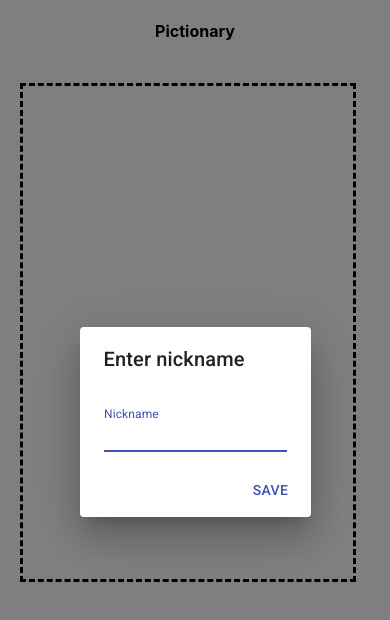
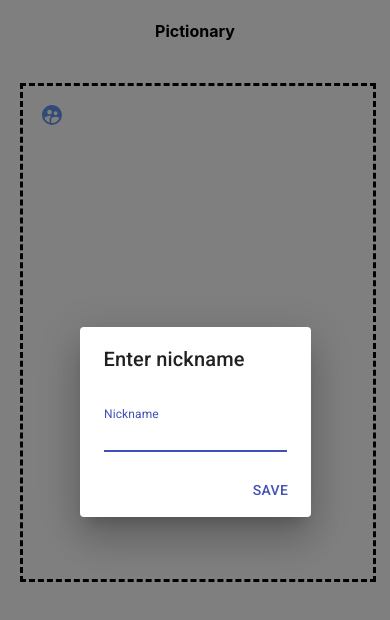
Before and after one commit to Room4O4/pictionary, a React (Create React App) app in the folder client/: page / in a window 390 px wide. Shown: the top 620 px of the page. Built offline with nearby package versions, Linux system fonts and the light colour scheme.

Commit message:
feat: Display UserScores dialog for smaller screens - Display users and scores to the left of canvas only for larger screens - Add a button on top left of canvas - Clicking on which the Player list has to be displayed as a dialog in small screens.

```diff
--- a/client/src/App.css
+++ b/client/src/App.css
@@ -42,17 +42,6 @@
   max-height: 100vh;
 }
 
-.userScoreList {
-  overflow: auto;
-  max-height: 50%;
-  height: 50%;
-}
-.userScoreListItem {
-  display: flex;
-  justify-content: space-between;
-  flex-direction: row;
-}
-
 .guessBox {
   width: 100%;
   margin-right: 30px;
@@ -61,7 +50,7 @@
   position: relative;
   width: 800px;
   height: 533px;
-  padding-right: 40px;
+  padding-right: 20px;
   padding-left: 20px;
   padding-top: 20px;
   padding-bottom: 20px;
@@ -81,6 +70,16 @@
   padding: inherit;
 }
 
+.playersIcon {
+  position: absolute;
+  top: 20px;
+  left: 20px;
+  z-index: 100;
+  padding: inherit;
+  font-size: 50px;
+  color: cornflowerblue;
+}
+
 .keyboardContainer {
   display: flex;
   justify-content: space-around;
--- a/client/src/App.js
+++ b/client/src/App.js
@@ -4,23 +4,23 @@ import socket from 'socket.io-client';
 import Canvas from './components/Canvas';
 import { TextField, Hidden } from '@material-ui/core';
 import Grid from '@material-ui/core/Grid';
-import List from '@material-ui/core/List';
-import ListItem from '@material-ui/core/ListItem';
-import ListItemText from '@material-ui/core/ListItemText';
-import ListItemAvatar from '@material-ui/core/ListItemAvatar';
-import Avatar from 'react-avatar';
 import Keyboard from 'react-simple-keyboard';
 import 'react-simple-keyboard/build/css/index.css';
 import Typography from '@material-ui/core/Typography';
 import ReactCountdownClock from 'react-countdown-clock';
 import AddNicknameDialog from './components/dialogs/AddNicknameDialog';
 import LogWindow from './components/log-window/LogWindow';
+import UserScoreList from './components/player-list/UserScoreList';
+import PlayersIcon from './components/icons/PlayersIcon';
+import UserScoreListDialog from './components/dialogs/UserScoreListDialog';
 
 function App () {
   const [socketIO, setSocketIO] = useState(null);
   const [drawWord, setDrawWord] = useState(null);
 
   const [playerNickname, setPlayerNickname] = useState(null);
+
+  const [shouldShowPlayersList, setShouldShowPlayersList] = useState(false);
 
   const [showGuessBox, setShowGuessBox] = useState(false);
   const [enableGuessBox, setEnableGuessBox] = useState(false);
@@ -152,7 +152,7 @@ function App () {
         currentUser.score = latestUserScore;
       }
     }
-  }, [userScores]);
+  }, [userScores, currentUser]);
 
   const guessBoxPressed = (e) => {
     if (e.keyCode === 13) {
@@ -180,44 +180,12 @@ function App () {
     keyboardRef.current.setInput('');
   };
 
-  const buildUserList = () => {
-    if (!userScores) return null;
-    const renderUsers = userScores.map((userScore) => {
-      return (
-        <ListItem
-          id={userScore.id}
-          key={userScore.id}
-          className="userScoreListItem"
-        >
-          <ListItemAvatar>
-            <Avatar
-              name={userScore.name}
-              round={true}
-              size="30"
-              textSizeRatio={1.75}
-            />
-          </ListItemAvatar>
-          <ListItemText>
-            <Typography variant="body1" className="userScoreListItemId">
-              {userScore.name}
-            </Typography>
-          </ListItemText>
-          <ListItemText>
-            <Typography variant="body1" className="userScoreListItemPoints">
-              {userScore.score}
-            </Typography>
-          </ListItemText>
-        </ListItem>
-      );
-    });
-    return renderUsers;
-  };
-
   useEffect(() => {
     document.body.addEventListener('touchmove', function (e) {
       e.preventDefault();
     });
   }, []);
+
   const onNicknameAdded = (nickname) => {
     setPlayerNickname(nickname);
   };
@@ -241,12 +209,9 @@ function App () {
       <Grid container className="layoutContainer">
         <Hidden smDown>
           <Grid item md={3}>
-            <List component="nav" className="userScoreList">
-              {buildUserList()}
-            </List>
+            <UserScoreList userScores={userScores} />
           </Grid>
         </Hidden>
-
         <Grid item md={6} xs={12}>
           <Grid item xs={12} className="canvasContainer">
             <Canvas io={socketIO} />
@@ -261,6 +226,14 @@ function App () {
                 />{' '}
               </div>
             ) : null}
+            <Hidden smUp>
+              <PlayersIcon
+                onClick={() => {
+                  setShouldShowPlayersList(true);
+                }}
+                className="playersIcon"
+              />
+            </Hidden>
           </Grid>
           <Grid item xs={12} className="inputContainer">
             {showGuessBox ? (
@@ -316,6 +289,15 @@ function App () {
       {!playerNickname && (
         <AddNicknameDialog onNicknameAdded={onNicknameAdded} />
       )}
+
+      {shouldShowPlayersList && (
+        <UserScoreListDialog
+          userScores={userScores}
+          handleDone={() => {
+            setShouldShowPlayersList(false);
+          }}
+        />
+      )}
     </div>
   );
 }
--- a/client/src/components/dialogs/GenericDialog.js
+++ b/client/src/components/dialogs/GenericDialog.js
@@ -6,8 +6,6 @@ import DialogContent from '@material-ui/core/DialogContent';
 import DialogTitle from '@material-ui/core/DialogTitle';
 
 const GenericDialog = (props) => {
-  const { classes } = props;
-
   const handleClose = () => {
     props.handleClose();
   };
--- /dev/null
+++ b/client/src/components/dialogs/UserScoreListDialog.js
@@ -0,0 +1,33 @@
+import React, { useState } from 'react';
+
+import GenericDialog from './GenericDialog';
+import UserScoreList from '../player-list/UserScoreList';
+
+const UserScoreListDialog = (props) => {
+  const [open, setOpen] = useState(true);
+
+  const handleClose = () => {
+    setOpen(false);
+  };
+
+  const handleDone = () => {
+    props.handleDone();
+  };
+
+  return (
+    <GenericDialog
+      open={open}
+      title={'Players list'}
+      displayNegativeAction={false}
+      positiveActionText="Ok"
+      handleClose={handleClose}
+      handleDone={handleDone}
+      disableBackdropClick={true}
+      disableEscapeKeyDown={true}
+    >
+      <UserScoreList userScores={props.userScores} />
+    </GenericDialog>
+  );
+};
+
+export default UserScoreListDialog;
--- /dev/null
+++ b/client/src/components/icons/PlayersIcon.js
@@ -0,0 +1,12 @@
+import React from 'react';
+const { SvgIcon } = require('@material-ui/core');
+
+function PlayersIcon (props) {
+  return (
+    <SvgIcon {...props}>
+      <path d="M12,2C6.47,2 2,6.5 2,12A10,10 0 0,0 12,22A10,10 0 0,0 22,12A10,10 0 0,0 12,2M15.6,8.34C16.67,8.34 17.53,9.2 17.53,10.27C17.53,11.34 16.67,12.2 15.6,12.2A1.93,1.93 0 0,1 13.67,10.27C13.66,9.2 14.53,8.34 15.6,8.34M9.6,6.76C10.9,6.76 11.96,7.82 11.96,9.12C11.96,10.42 10.9,11.5 9.6,11.5C8.3,11.5 7.24,10.42 7.24,9.12C7.24,7.81 8.29,6.76 9.6,6.76M9.6,15.89V19.64C7.2,18.89 5.3,17.04 4.46,14.68C5.5,13.56 8.13,13 9.6,13C10.13,13 10.8,13.07 11.5,13.21C9.86,14.08 9.6,15.23 9.6,15.89M12,20C11.72,20 11.46,20 11.2,19.96V15.89C11.2,14.47 14.14,13.76 15.6,13.76C16.67,13.76 18.5,14.15 19.44,14.91C18.27,17.88 15.38,20 12,20Z" />
+    </SvgIcon>
+  );
+}
+
+export default PlayersIcon;
--- /dev/null
+++ b/client/src/components/player-list/UserScoreList.css
@@ -0,0 +1,12 @@
+
+.userScoreList {
+  overflow: auto;
+  max-height: 50%;
+  height: 50%;
+}
+.userScoreListItem {
+  display: flex;
+  justify-content: space-between;
+  flex-direction: row;
+  min-width: 200px;
+}
--- /dev/null
+++ b/client/src/components/player-list/UserScoreList.js
@@ -0,0 +1,49 @@
+import React from 'react';
+import List from '@material-ui/core/List';
+import ListItem from '@material-ui/core/ListItem';
+import ListItemText from '@material-ui/core/ListItemText';
+import ListItemAvatar from '@material-ui/core/ListItemAvatar';
+import Avatar from 'react-avatar';
+import Typography from '@material-ui/core/Typography';
+
+import './UserScoreList.css';
+
+const buildUserList = (userScores) => {
+  if (!userScores) return null;
+  const renderUsers = userScores.map((userScore) => {
+    return (
+      <ListItem
+        id={userScore.id}
+        key={userScore.id}
+        className="userScoreListItem"
+      >
+        <ListItemAvatar>
+          <Avatar
+            name={userScore.name}
+            round={true}
+            size="30"
+            textSizeRatio={1.75}
+          />
+        </ListItemAvatar>
+        <ListItemText>
+          <Typography variant="body1" className="userScoreListItemId">
+            {userScore.name}
+          </Typography>
+        </ListItemText>
+        <ListItemText>
+          <Typography variant="body1" className="userScoreListItemPoints">
+            {userScore.score}
+          </Typography>
+        </ListItemText>
+      </ListItem>
+    );
+  });
+  return renderUsers;
+};
+
+const UserScoreList = ({ userScores }) => {
+  console.log(userScores);
+  return <List component="nav">{buildUserList(userScores)}</List>;
+};
+
+export default UserScoreList;
```
Also changed, not shown: client/package.json (+7 -5 lines).
